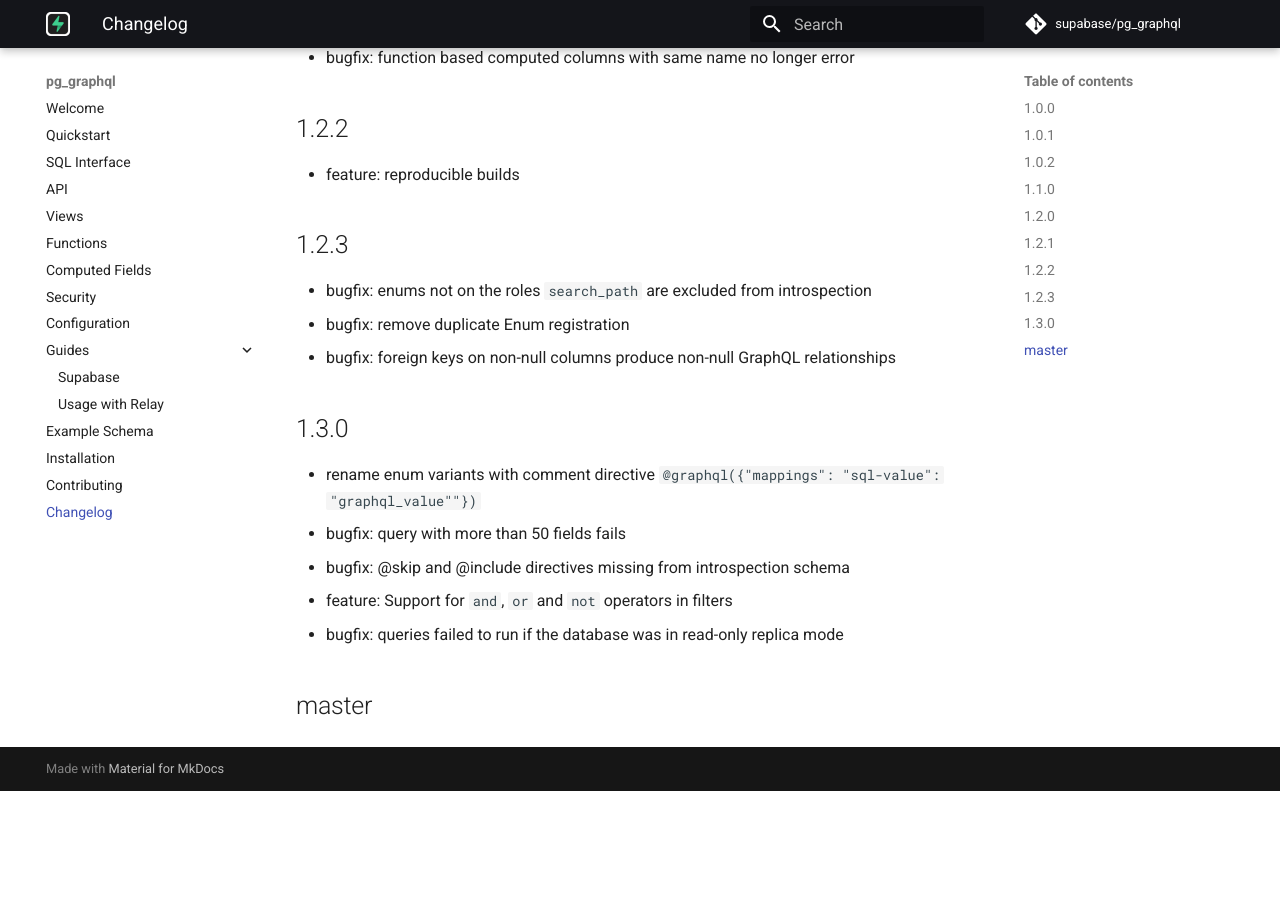
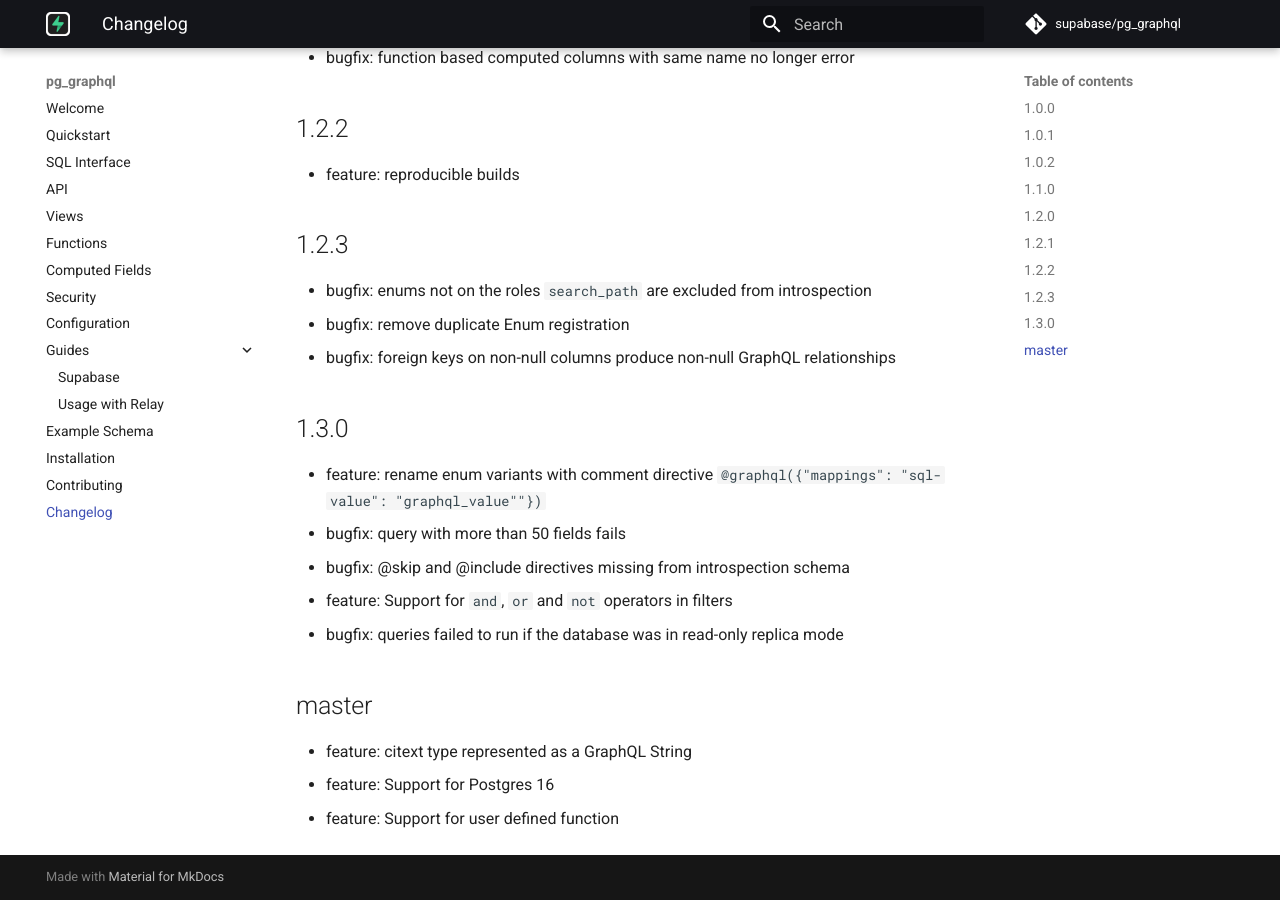
Before and after one commit to supabase/pg_graphql, an MkDocs documentation site: the page built from docs/changelog.md, in a window 1280 px wide and 900 px high, scrolled down 1138 px. Built offline with MkDocs 1.6.1 and Material for MkDocs 9.7.7, drawn with Linux system fonts in a browser that asks for light colours; comment, search, counter and statistics services are not loaded; before the commit the page ends 1929 px from its top, so only the background shows below that.

Commit message:
update changelog

```diff
--- a/docs/changelog.md
+++ b/docs/changelog.md
@@ -36,10 +36,13 @@
 - bugfix: foreign keys on non-null columns produce non-null GraphQL relationships
 
 ## 1.3.0
-- rename enum variants with comment directive `@graphql({"mappings": "sql-value": "graphql_value""})`
+- feature: rename enum variants with comment directive `@graphql({"mappings": "sql-value": "graphql_value""})`
 - bugfix: query with more than 50 fields fails
 - bugfix: @skip and @include directives missing from introspection schema
 - feature: Support for `and`, `or` and `not` operators in filters
 - bugfix: queries failed to run if the database was in read-only replica mode
 
 ## master
+- feature: citext type represented as a GraphQL String
+- feature: Support for Postgres 16
+- feature: Support for user defined function
```
